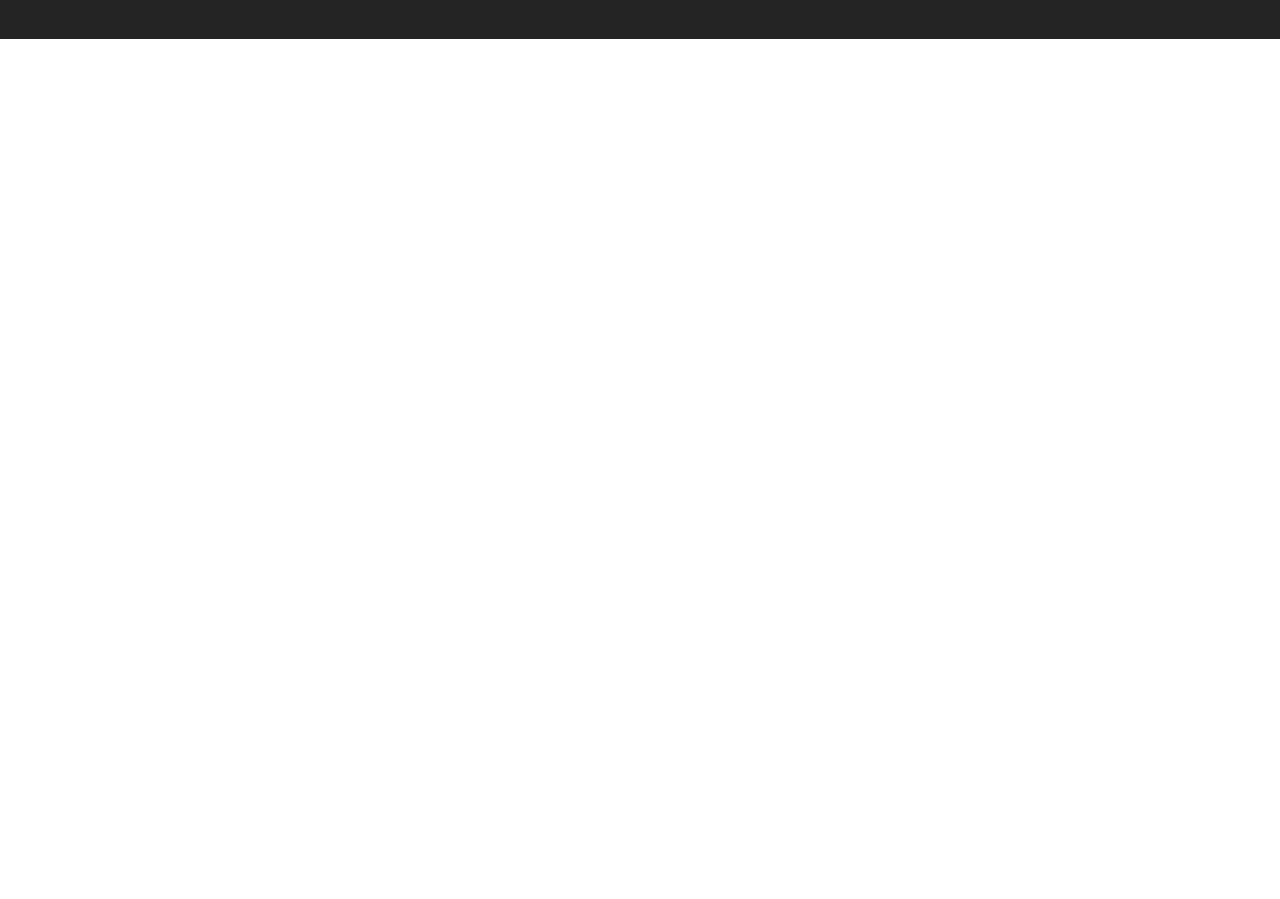
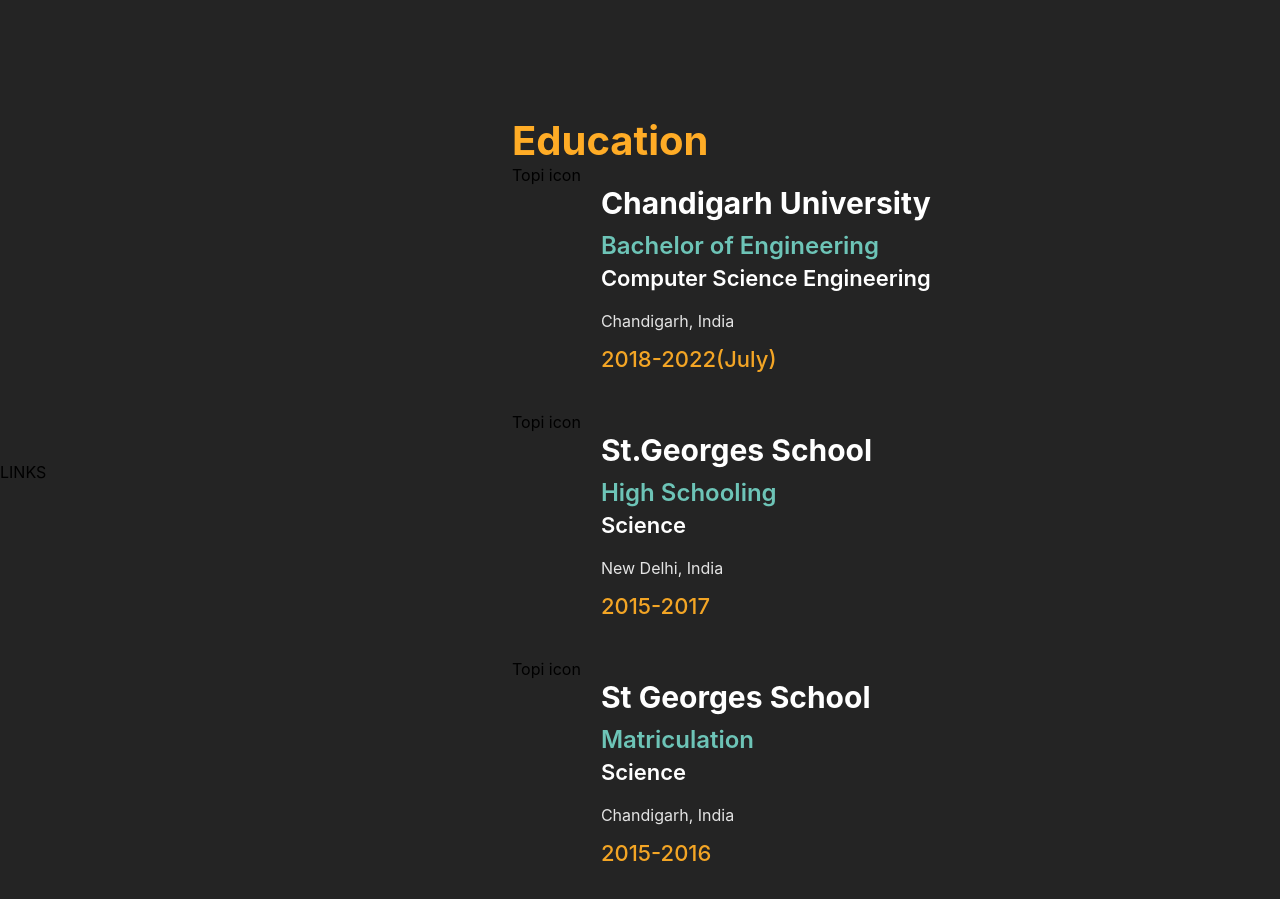
Before and after one commit to AnubhavSaxena42/portfolio, a React (Create React App) app: page / in a window 1280 px wide. Shown: the part 1521-2420 px from the top of the page. Before the commit the page ends 1560 px from the top, so only its background shows below. Built offline with nearby package versions, Linux system fonts and the light colour scheme.

Commit message:
Education implemented

```diff
--- a/src/App.js
+++ b/src/App.js
@@ -1,33 +1,17 @@
-import logo from "./logo.svg";
 import Home from "./components/Home/Home";
 import About from "./components/About/About";
+import Header from "./components/Header/Header";
+import Resume from "./components/Resume/Resume";
 import "./App.css";
-import Header from "./components/Header/Header";
 function App() {
   return (
     <div>
       <Header />
       <Home />
       <About />
+      <Resume />
     </div>
   );
-  /*<div className="App">
-      <header className="App-header">
-       <img src={logo} className="App-logo" alt="logo" />
-        <p>
-          Edit <code>src/App.js</code> and save to reload.
-        </p>
-        <a
-          className="App-link"
-          href="https://reactjs.org"
-          target="_blank"
-          rel="noopener noreferrer"
-        >
-          Learn React
-        </a>
-      </header>
-    </div>
-  );*/
 }
 
 export default App;
--- /dev/null
+++ b/src/components/Education/Education.css
@@ -0,0 +1,17 @@
+.education-container {
+  display: flex;
+  flex-direction: row;
+  width: 100%;
+  margin-bottom: 20px;
+  flex: 1;
+}
+.icon-container {
+  display: flex;
+  padding-top: 20;
+}
+.edu-info-container {
+  display: flex;
+  flex-direction: column;
+  padding: 20px;
+  flex-grow: 1;
+}
--- /dev/null
+++ b/src/components/Education/Education.js
@@ -0,0 +1,28 @@
+import React from "react";
+import "./Education.css";
+function Education({ education }) {
+  return (
+    <div className="education-container">
+      <div className="icon-container"> Topi icon</div>
+      <div className="edu-info-container">
+        <div style={{ color: "white", fontWeight: "700", fontSize: 30 }}>
+          {education.instituteName}
+        </div>
+        <div style={{ color: "#6DC4B7", fontWeight: "600", fontSize: 24,marginTop:10 }}>
+          {education.degree}
+        </div>
+        <div style={{ color: "white", fontWeight: "600", fontSize: 22,marginTop:5 }}>
+          {education.degreeDesc}
+        </div>
+        <div style={{ color: "#E4E4E4", fontSize: 16,marginTop:20 }}>
+          {education.location}
+        </div>
+        <div style={{ color: "#F3A525", fontWeight: "500", fontSize: 22,marginTop:15 }}>
+          {education.timeline}
+        </div>
+      </div>
+    </div>
+  );
+}
+
+export default Education;
--- /dev/null
+++ b/src/components/Resume/Resume.css
@@ -0,0 +1,16 @@
+.resume-container {
+  display: flex;
+  justify-content: center;
+  align-items: center;
+  flex-direction: row;
+  background-color: #242424;;
+}
+.resu-links-container {
+  width: 40%;
+}
+.resu-info-container {
+  flex: 1;
+}
+.resu-edu-container {
+    padding-top: 10%;
+}
--- /dev/null
+++ b/src/components/Resume/Resume.js
@@ -0,0 +1,42 @@
+import React from "react";
+import Education from "../Education/Education";
+import "./Resume.css";
+const college = {
+  instituteName: "Chandigarh University",
+  degree: "Bachelor of Engineering",
+  degreeDesc: "Computer Science Engineering",
+  location: "Chandigarh, India",
+  timeline: "2018-2022(July)",
+};
+const intermediate = {
+  instituteName: "St.Georges School",
+  degree: "High Schooling",
+  degreeDesc: "Science",
+  location: "New Delhi, India",
+  timeline: "2015-2017",
+};
+const matriculation = {
+  instituteName: "St Georges School",
+  degree: "Matriculation",
+  degreeDesc: "Science",
+  location: "Chandigarh, India",
+  timeline: "2015-2016",
+};
+
+function Resume() {
+  return (
+    <div className="resume-container">
+      <div className="resu-links-container">LINKS</div>
+      <div className="resu-info-container">
+        <div className="resu-edu-container">
+          <div style={{color:'rgb(255,172,38)',fontWeight:'700',fontSize:40}}>Education</div>
+          <Education education={college} />
+          <Education education={intermediate} />
+          <Education education={matriculation} />
+        </div>
+      </div>
+    </div>
+  );
+}
+
+export default Resume;
```
Also changed, not shown: src/components/Experience/Experience.css (added, +10 -0 lines), src/components/Experience/Experience.js (added, +17 -0 lines).
